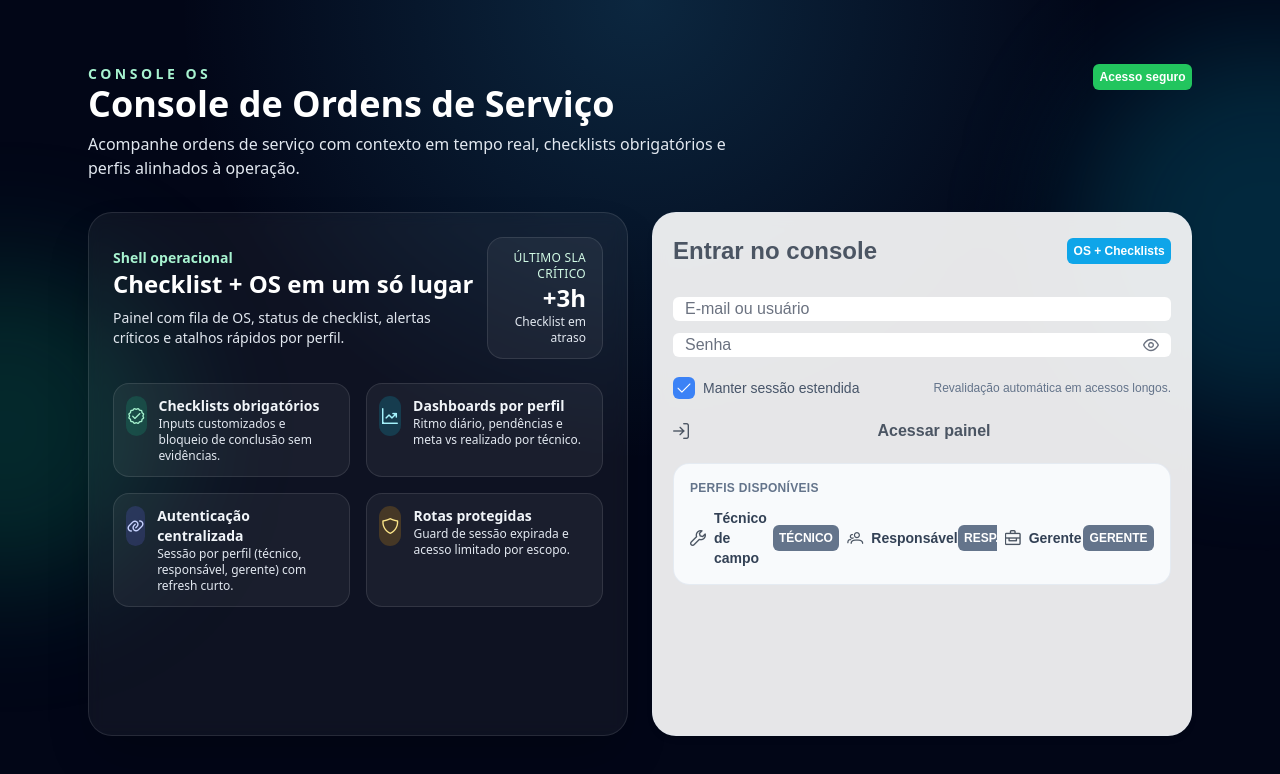
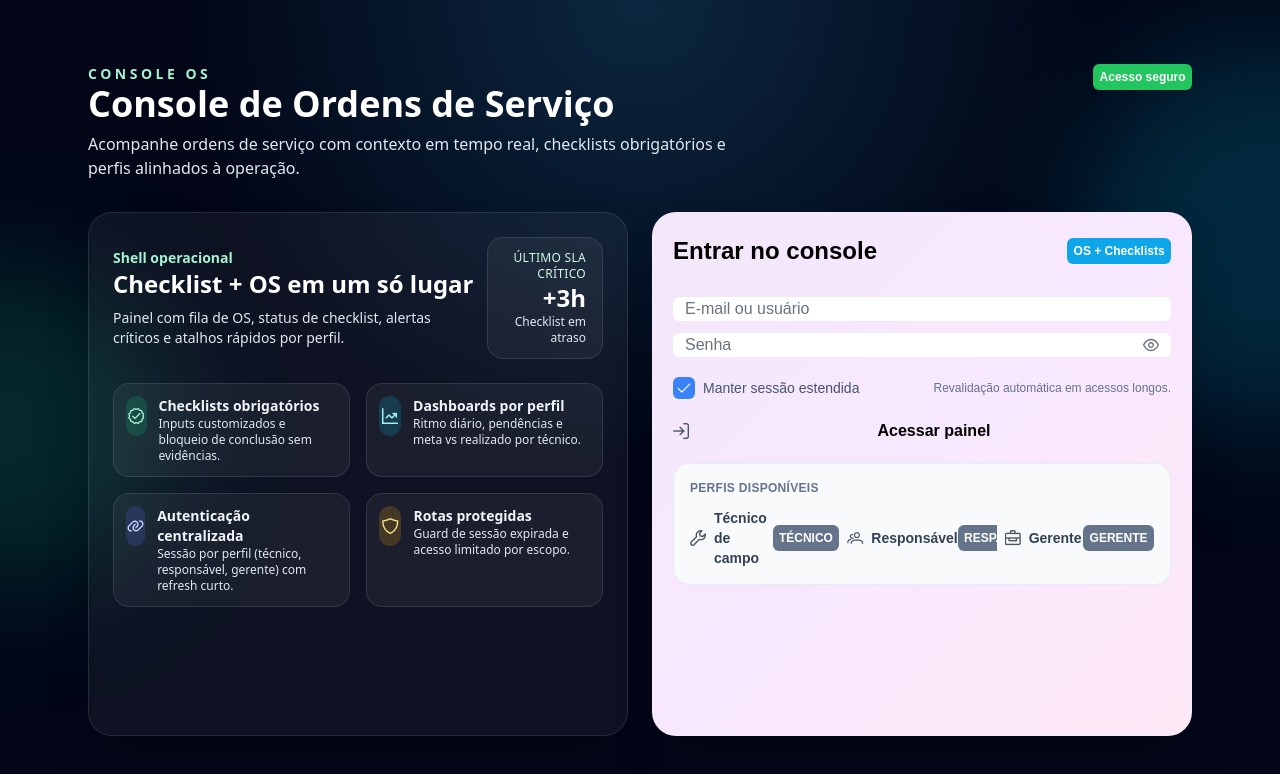
Before and after one commit to jonmferreira/front-control-os, a Vue app: page /login in a window 1280 px wide. Shown: the top 774 px of the page. Built offline with nearby package versions, Linux system fonts and the light colour scheme; no server answers; what @tanstack/vue-query would draw is missing.

Commit message:
Adicionar estilos ao formulário de login e migrar para nova arquitetura limpa

```diff
--- a/src/assets/main.css
+++ b/src/assets/main.css
@@ -2,6 +2,23 @@
 @tailwind components;
 @tailwind utilities;
 
+@layer components {
+  .p-card {
+    @apply shadow-md border border-slate-200/60 dark:border-slate-700/80;
+  }
+
+  .p-panel .p-panel-header {
+    @apply bg-transparent text-slate-600 dark:text-slate-200 font-semibold;
+  }
+
+  .p-panel .p-panel-content {
+    @apply bg-transparent;
+  }
+
+  .p-divider.p-divider-horizontal:before {
+    @apply border-slate-200 dark:border-slate-700;
+  }
+}
 
 :root {
   color-scheme: light;
@@ -24,18 +41,18 @@ body {
   min-height: 100vh;
 }
 
-.p-card {
-  @apply shadow-md border border-slate-200/60 dark:border-slate-700/80;
+.p-card-title > .flex.items-center.justify-between > span:nth-of-type(1) {
+  @apply text-black;
 }
 
-.p-panel .p-panel-header {
-  @apply bg-transparent text-slate-600 dark:text-slate-200 font-semibold;
+.p-message-wrapper {
+  @apply text-yellow-900;
 }
 
-.p-panel .p-panel-content {
-  @apply bg-transparent;
+.p-button-label {
+  @apply text-black;
 }
 
-.p-divider.p-divider-horizontal:before {
-  @apply border-slate-200 dark:border-slate-700;
+.login-card-gradient {
+  background: linear-gradient(135deg, #f3e7f9 0%, #f8e8ff 50%, #fde8f5 100%) !important;
 }
--- a/src/features/auth/LoginPage.vue
+++ b/src/features/auth/LoginPage.vue
@@ -153,3 +153,34 @@ async function handleLogin() {
   }
 }
 </script>
+
+<style scoped>
+/* Força cor preta nos labels */
+label {
+  color: #000 !important;
+}
+
+:deep(.p-card) {
+  background-color: #f1f5f9 !important; /* bg-slate-100 */
+}
+
+/* Padding nos inputs */
+:deep(.p-inputtext) {
+  padding: 0.5rem 0.75rem !important; /* py-2 px-3 */
+}
+
+:deep(.p-password input) {
+  padding: 0.5rem 0.75rem !important;
+}
+
+/* Dark mode */
+@media (prefers-color-scheme: dark) {
+  label {
+    color: #fff !important;
+  }
+
+  :deep(.p-card) {
+    background-color: #1e293b !important; /* bg-slate-800 */
+  }
+}
+</style>
--- a/src/views/auth/LoginView.vue
+++ b/src/views/auth/LoginView.vue
@@ -73,7 +73,7 @@
           </ul>
         </section>
 
-        <Card class="h-full rounded-3xl border border-white/10 bg-white/90 shadow-2xl backdrop-blur lg:ml-auto lg:w-full">
+        <Card class="login-card-gradient h-full rounded-3xl border border-white/10 shadow-2xl backdrop-blur lg:ml-auto lg:w-full">
           <template #title>
             <div class="flex items-center justify-between">
               <span>Entrar no console</span>
```
